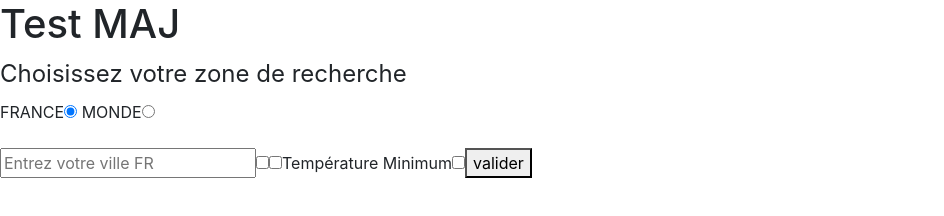
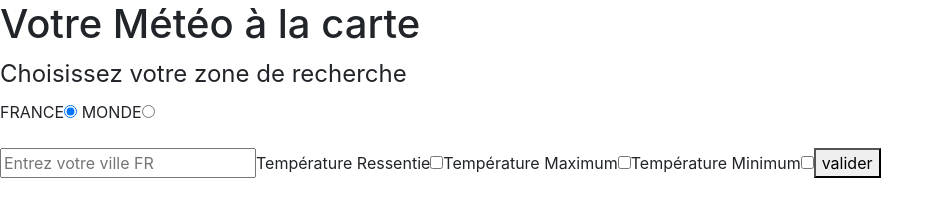
Before and after one commit to damien1978/METEO, a plain HTML site: page index.html in a window 1280 px wide. Both pictures are taken after a click on the radio button "FRANCE". Shown: the whole page, without its empty margins (0-944 px from the left). Drawn offline with nearby package versions, Linux system fonts and the light colour scheme.

Commit message:
label OK

```diff
--- a/appNew.js
+++ b/appNew.js
@@ -24,35 +24,45 @@ divFormMonde.appendChild(btnFormMonde);
 // création formulaire FRANCE
 function afficheFormFr() {
       var divFormFr = document.createElement("div");
-      var label = document.createElement("label");
+
       inputVilleFr = document.createElement("input");
       inputVilleFr.type = "text";
       inputVilleFr.placeholder = "Entrez votre ville FR";
       divFormFr.appendChild(inputVilleFr);
 
-      //options checkbox
+      ////////OPTIONS CHECKBOX////////
+
+      //Température ressentie
       inputTempRessent = document.createElement("input");
+      var labelTempRessent = document.createElement("label");
+
       inputTempRessent.type = "checkbox";
       inputTempRessent.id = "tempRessent";
-      label.for = "tempRessent";
-      label.innerText = "Température Ressentie";
-      divFormFr.appendChild(label);
+      labelTempRessent.for = "tempRessent";
+      labelTempRessent.innerText = "Température Ressentie";
+      divFormFr.appendChild(labelTempRessent);
       divFormFr.appendChild(inputTempRessent);
 
+      //Température MAX
       inputTempMax = document.createElement("input");
+      var labelTempMax = document.createElement("label");
+
       inputTempMax.type = "checkbox";
       inputTempMax.id = "tempMax";
-      label.for = "tempMax";
-      label.innerText = "Température Maximum";
-      divFormFr.appendChild(label);
+      labelTempMax.for = "tempMax";
+      labelTempMax.innerText = "Température Maximum";
+      divFormFr.appendChild(labelTempMax);
       divFormFr.appendChild(inputTempMax);
 
+      //Température MIN
       inputTempMin = document.createElement("input");
+      var labelTempMin = document.createElement("label");
+
       inputTempMin.type = "checkbox";
       inputTempMin.id = "tempMin";
-      label.for = "tempMin";
-      label.innerText = "Température Minimum";
-      divFormFr.appendChild(label);
+      labelTempMin.for = "tempMin";
+      labelTempMin.innerText = "Température Minimum";
+      divFormFr.appendChild(labelTempMin);
       divFormFr.appendChild(inputTempMin);
 
       // création boutton envoie
--- a/index.html
+++ b/index.html
@@ -16,7 +16,7 @@
         </header>
         <main>
             <section class="titre">
-                <h1>Test MAJ</h1>
+                <h1>Votre Météo à la carte</h1>
             </section>
             <section class="formulaire">
                 <section class="formSelect">
```
